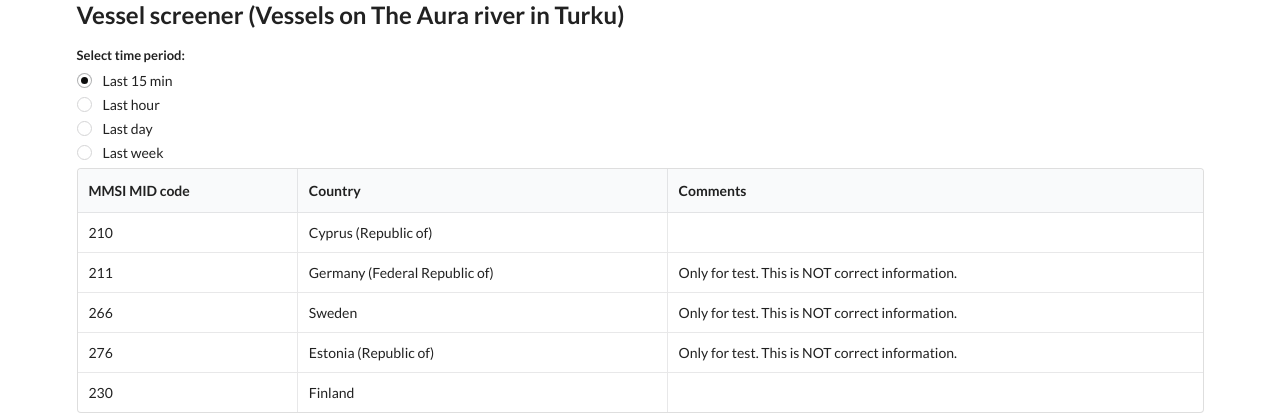
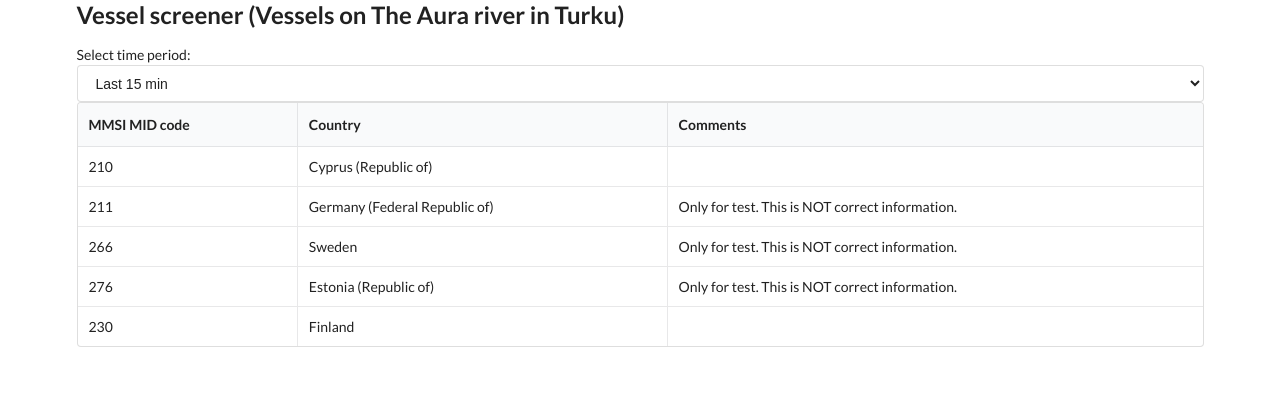
Before and after one commit to jussihyva/vessel_screener, a FastAPI app: page / in a window 1280 px wide. Shown: the top 420 px of the page. Run offline with FastAPI, Linux system fonts and the light colour scheme; data comes from the database, SQL or seed files in the repository; both versions use the stored data as it was after the commit; some libraries are stand-ins or nearby versions.

Commit message:
The first release of the Vessel screener.

```diff
--- a/main.py
+++ b/main.py
@@ -53,9 +53,8 @@ def home(request: Request, db: Session = Depends(get_db)):
     Displays country code of vessels in The Aura river at Turku.
     """
 
-    timestamp = int(int(request.query_params["timestamp"]) / 1000)
-    country_list = db.query(Country).filter(Country.timestamp > (int(timestamp) - 3))
-#    country_list = db.query(Country).all()
+    timestamp = int(request.query_params["timestamp"])
+    country_list = db.query(Country).filter(Country.timestamp > int(timestamp))
     for country in country_list:
         print(timestamp)
         print(country.timestamp)
--- a/templates/home.html
+++ b/templates/home.html
@@ -2,6 +2,7 @@
 
 {% block content %}
 <script>
+	let filterTime = 900
 	$(document).ready(function()
 	{
 		setInterval(function() {update_page();}, 10000);
@@ -23,13 +24,17 @@
 			$('#ui_modal').modal('dispose');
 		});
 	});
+	function filterPeriod()
+	{
+		filterTime = document.getElementById("time_period").value;
+	}
 	function update_page()
 	{
 		$.ajax(
 			{
 				url: "/table",
 				type: "GET",
-				data:  {"timestamp": Date.now()},
+				data:  {"timestamp": parseInt((Date.now() / 1000) - filterTime, 10)},
 				success: function(data, status)
 				{
 					document.getElementById("country_table").innerHTML = data
@@ -38,33 +43,13 @@
 	}
 </script>
 <div class="ui form">
-	<div class="grouped fields">
-		<label>Select time period:</label>
-	  	<div class="field">
-			<div class="ui radio checkbox">
-		 		 <input type="radio" name="example2" checked="checked">
-		 		 <label>Last 15 min</label>
-			</div>
-		</div>
-	  	<div class="field">
-			<div class="ui radio checkbox">
-				<input type="radio" name="example2">
-				<label>Last hour</label>
-			</div>
-		</div>
-		<div class="field">
-			<div class="ui radio checkbox">
-				<input type="radio" name="example2">
-				<label>Last day</label>
-			</div>
-		</div>
-		<div class="field">
-			<div class="ui radio checkbox">
-				<input type="radio" name="example2">
-				<label>Last week</label>
-			</div>
-		</div>
-	</div>
+	<label>Select time period:</label>
+	<select id="time_period" size="1" onchange="filterPeriod()">
+		<option value="900">Last 15 min</option>
+		<option value="3600">Last hour</option>
+		<option value="86400">Last day</option>
+		<option value="604800">Last week</option>
+	  </select>
 </div>
 <div id="country_table">
 	{% include "table.html" %}
```
Also changed, not shown: country.db, 1 other file.
